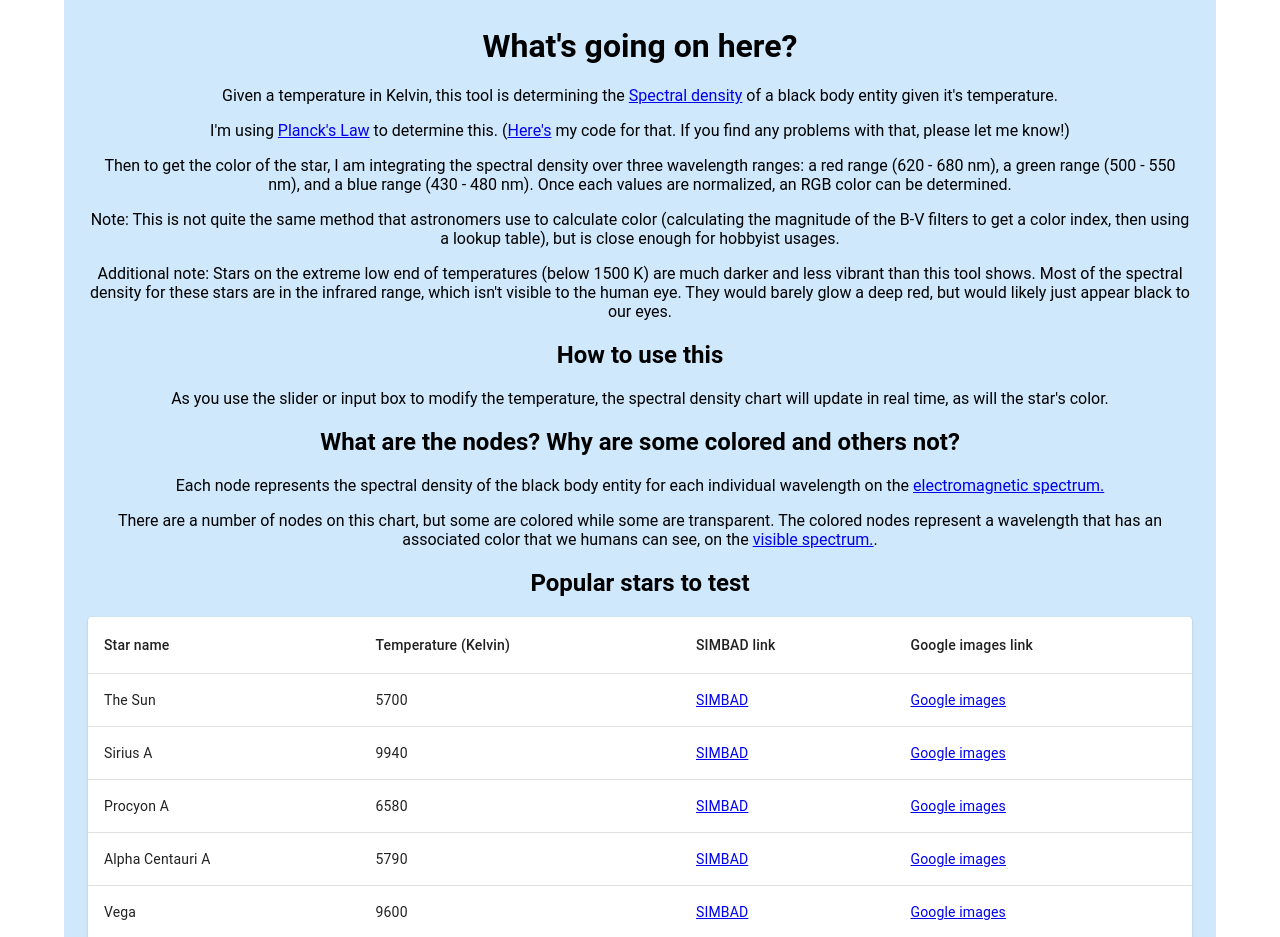
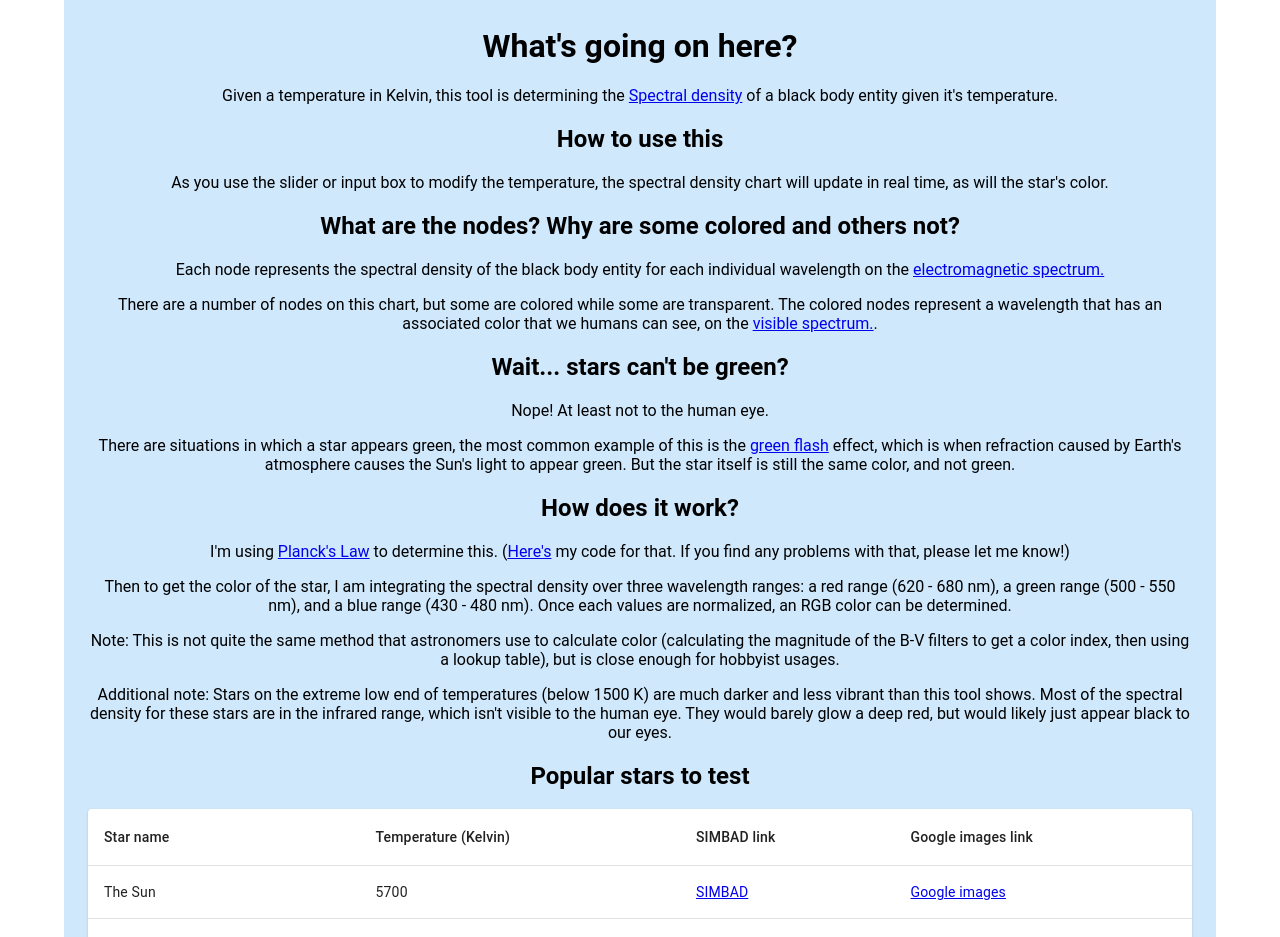
Before and after one commit to gendelbendel/space-charts, a React (Create React App) app: page / in a window 1280 px wide. Shown: the part 820-1757 px from the top of the page. Built offline with nearby package versions, Linux system fonts and the light colour scheme.

Commit message:
Add fact about green stars

```diff
--- a/src/components/About.js
+++ b/src/components/About.js
@@ -14,6 +14,48 @@ export default function About() {
             </a>{" "}
             of a black body entity given it's temperature.
           </p>
+        </div>
+        <div>
+          <h2>How to use this</h2>
+          <p>
+            As you use the slider or input box to modify the temperature, the
+            spectral density chart will update in real time, as will the star's
+            color.
+          </p>
+        </div>
+        <div>
+          <h2>What are the nodes? Why are some colored and others not?</h2>
+          <p>
+            Each node represents the spectral density of the black body entity
+            for each individual wavelength on the{" "}
+            <a href="https://en.wikipedia.org/wiki/Electromagnetic_radiation#Electromagnetic_spectrum">
+              electromagnetic spectrum.
+            </a>
+          </p>
+          <p>
+            There are a number of nodes on this chart, but some are colored
+            while some are transparent. The colored nodes represent a wavelength
+            that has an associated color that we humans can see, on the{" "}
+            <a href="https://www.thoughtco.com/the-visible-light-spectrum-2699036">
+              visible spectrum.
+            </a>
+            .
+          </p>
+        </div>
+        <div>
+          <h2>Wait... stars can't be green?</h2>
+          <p>Nope! At least not to the human eye.</p>
+          <p>
+            There are situations in which a star appears green, the most common
+            example of this is the{" "}
+            <a href="https://en.wikipedia.org/wiki/Green_flash">green flash</a>{" "}
+            effect, which is when refraction caused by Earth's atmosphere causes
+            the Sun's light to appear green. But the star itself is still the
+            same color, and not green.
+          </p>
+        </div>
+        <div>
+          <h2>How does it work?</h2>
           <p>
             I'm using{" "}
             <a href="https://en.wikipedia.org/wiki/Planck%27s_law#The_law">
@@ -46,33 +88,7 @@ export default function About() {
             red, but would likely just appear black to our eyes.
           </p>
         </div>
-        <div>
-          <h2>How to use this</h2>
-          <p>
-            As you use the slider or input box to modify the temperature, the
-            spectral density chart will update in real time, as will the star's
-            color.
-          </p>
-        </div>
-        <div>
-          <h2>What are the nodes? Why are some colored and others not?</h2>
-          <p>
-            Each node represents the spectral density of the black body entity
-            for each individual wavelength on the{" "}
-            <a href="https://en.wikipedia.org/wiki/Electromagnetic_radiation#Electromagnetic_spectrum">
-              electromagnetic spectrum.
-            </a>
-          </p>
-          <p>
-            There are a number of nodes on this chart, but some are colored
-            while some are transparent. The colored nodes represent a wavelength
-            that has an associated color that we humans can see, on the{" "}
-            <a href="https://www.thoughtco.com/the-visible-light-spectrum-2699036">
-              visible spectrum.
-            </a>
-            .
-          </p>
-        </div>
+
         <div>
           <h2>Popular stars to test</h2>
           <Stars />
```
